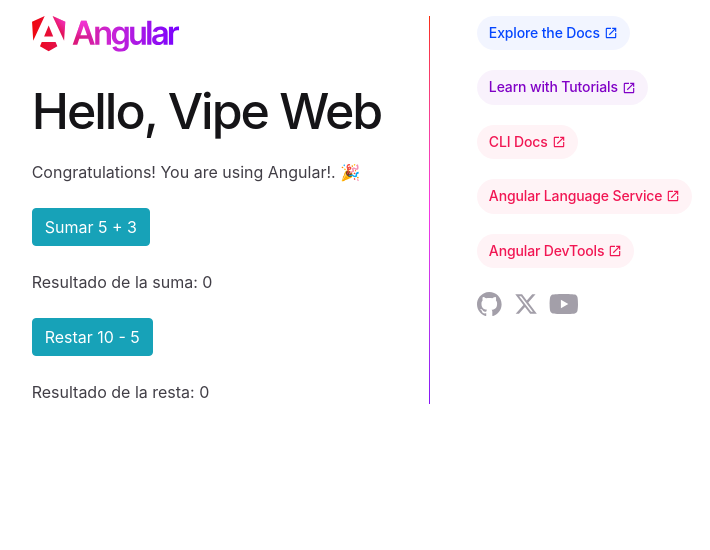
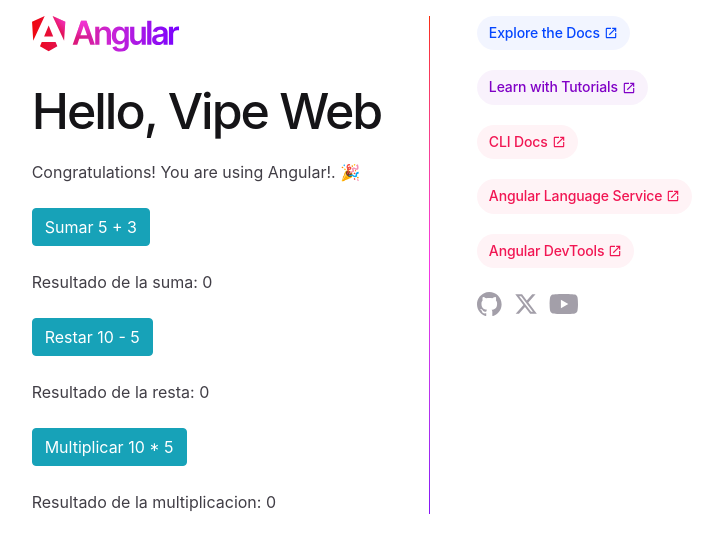
Before and after one commit to Marlon-Vipe/HW-Angular, an Angular app: page / in a window 1280 px wide. Shown: the top 550 px of the page, without its empty margins (278-988 px from the left). Built offline with nearby package versions, Linux system fonts and the light colour scheme.

Commit message:
add multiplication function

```diff
--- a/src/app/app.component.html
+++ b/src/app/app.component.html
@@ -234,6 +234,9 @@
         <br>
         <button class="btn btn-info" (click)="restar()">Restar 10 - 5</button>
         <p>Resultado de la resta: {{ result_substract }}</p>
+        <br>
+        <button class="btn btn-info" (click)="multiplicar()">Multiplicar 10 * 5</button>
+        <p>Resultado de la multiplicacion: {{ result_mult }}</p>
       </div>
     </div>
     <div class="divider" role="separator" aria-label="Divider"></div>
--- a/src/app/app.component.ts
+++ b/src/app/app.component.ts
@@ -12,6 +12,7 @@ export class AppComponent {
   title = 'Vipe Web';
   result_add: number = 0;
   result_substract: number = 0;
+  result_mult: number = 0;
 
   sumar() {
     this.result_add = 5 + 3;
@@ -20,4 +21,8 @@ export class AppComponent {
   restar(){
     this.result_substract = 10-5;
   }
+
+  multiplicar(){
+    this.result_mult = 10*5;
+  }
 }
```
